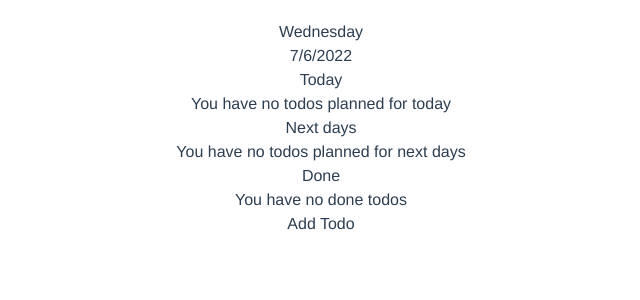
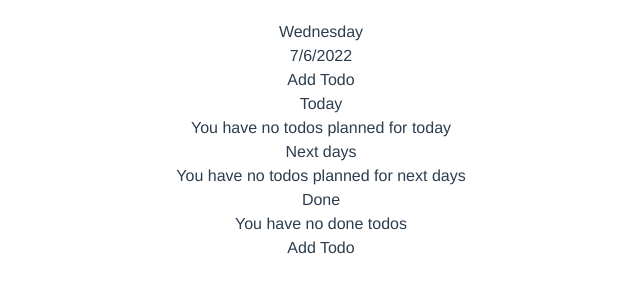
Before and after one commit to tpietka/todo-vue, a Vue app: page / in a window 1280 px wide. Shown: the top 300 px of the page, without its empty margins (319-959 px from the left). Built offline with nearby package versions, Linux system fonts and the light colour scheme.

Commit message:
Change add todo button placement for md

```diff
--- a/src/components/TodoList.vue
+++ b/src/components/TodoList.vue
@@ -13,7 +13,7 @@ defineProps<{
   <div class="text-4xl text-left">{{ label }}</div>
   <div v-if="todos.length > 0" class="mt-8 mb-24">
     <todo-component
-      class="mt-4 mb-4"
+      class="my-4"
       v-for="todo in todos"
       :key="todo.id"
       :todo="todo"
--- a/src/views/Form.vue
+++ b/src/views/Form.vue
@@ -18,8 +18,8 @@ const goBack = () => {
 };
 </script>
 <template>
-  <div class="mx-auto flex-col">
-    <h1 class="text-xl pb-10">Todo details</h1>
+  <div class="mx-auto mt-24 flex-col">
+    <h1 class="text-xl pb-10 mb-10">Todo details</h1>
     <div class="w-full md:px-0 px-8 pb-8 md:w-96 md:mx-auto">
       <input-label label="Title"></input-label>
       <input class="w-full h-10" type="text" v-model="form.title" />
--- a/src/views/Home.vue
+++ b/src/views/Home.vue
@@ -16,37 +16,7 @@ onBeforeMount(() => {
     <div class="text-2xl">{{ getCurrentDayName() }}</div>
     <div>{{ getCurrentDateWithoutTime() }}</div>
   </div>
-  <div class="md:flex-col">
-    <!-- <div class="flex md:justify-center md:mx-auto md:w-1/2">
-      <todos-counter :counter="deadlineTodosCount" className="deadline"></todos-counter>
-      <todos-counter :counter="awaitingTodosCount" className="awaiting"></todos-counter>
-      <todos-counter :counter="doneTodosCount" className="done"></todos-counter>
-    </div> -->
-    <div class="mt-12 mx-6 md:mt-24 md:mx-auto mb-12">
-      <div>
-        <todo-list
-          label="Today"
-          :todos="todayTodos"
-          no-todos-message="You have no todos planned for today"
-        ></todo-list>
-      </div>
-
-      <div>
-        <todo-list
-          label="Next days"
-          :todos="nextDaysTodos"
-          no-todos-message="You have no todos planned for next days"
-        ></todo-list>
-      </div>
-      <div>
-        <todo-list
-          label="Done"
-          :todos="doneTodos"
-          no-todos-message="You have no done todos"
-        ></todo-list>
-      </div>
-    </div>
-    <div class="flex fixed bottom-0 md:relative md:justify-center w-full">
+  <div class="hidden md:flex md:justify-center md:my-12">
     <custom-button
       classes="bg-green-500 text-white py-4 flex justify-center bottom-0 w-full md:w-48"
       id="btn-add-todo"
@@ -54,6 +24,30 @@ onBeforeMount(() => {
       label="Add Todo"
     ></custom-button>
   </div>
+  <div class="my-12 mx-6 md:mx-auto md:my-0">
+    <todo-list
+      label="Today"
+      :todos="todayTodos"
+      no-todos-message="You have no todos planned for today"
+    ></todo-list>
+    <todo-list
+      label="Next days"
+      :todos="nextDaysTodos"
+      no-todos-message="You have no todos planned for next days"
+    ></todo-list>
+    <todo-list
+      label="Done"
+      :todos="doneTodos"
+      no-todos-message="You have no done todos"
+    ></todo-list>
+  </div>
+  <div class="flex md:hidden fixed justify-center bottom-0 w-full">
+    <custom-button
+      classes="bg-green-500 text-white py-4 flex justify-center w-full"
+      id="btn-add-todo"
+      routeName="NewTodoForm"
+      label="Add Todo"
+    ></custom-button>
   </div>
 </template>
 <style scoped></style>
```
Lines whose indentation alone changed are shown as unchanged.
